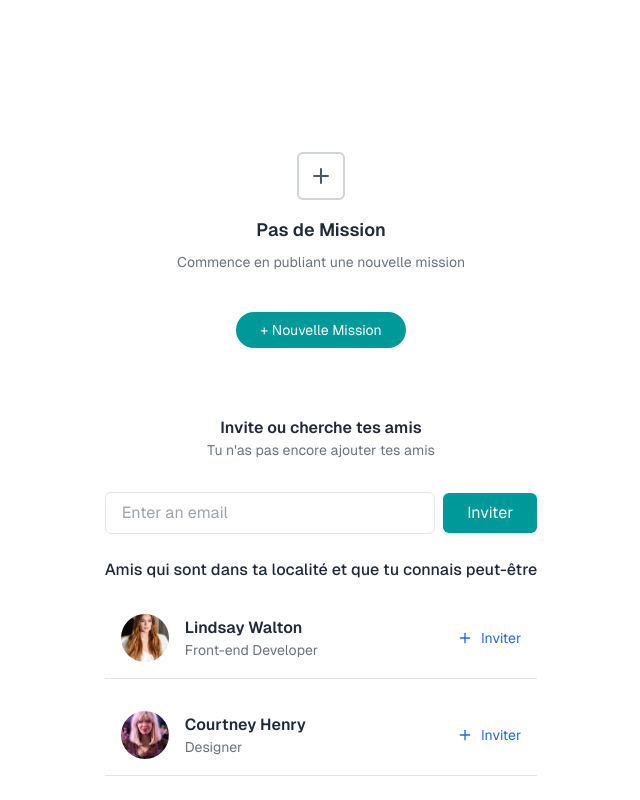
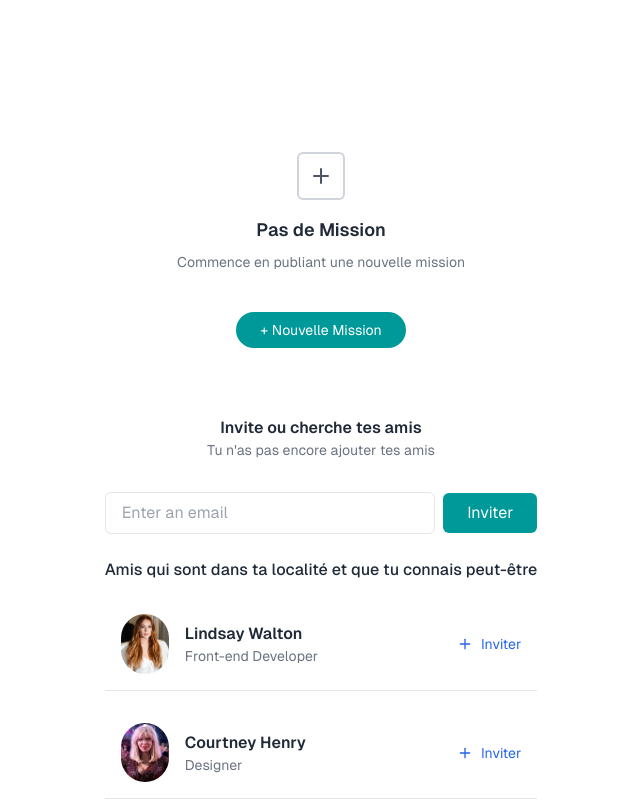
Before and after one commit to umuntu02/reactTuto, a Next.js app: page / in a window 1280 px wide. Shown: the top 800 px of the page, without its empty margins (319-959 px from the left). Built offline with nearby package versions, Linux system fonts and the light colour scheme.

Commit message:
using Image in stand of img

```diff
--- a/app/page.tsx
+++ b/app/page.tsx
@@ -1,4 +1,5 @@
 'use client'
+
 import Image from "next/image";
 import { Plus } from "lucide-react";
 import { useState } from "react";
@@ -69,10 +70,12 @@ export default function Home() {
               {teamMembers.map((member) => (
                 <li key={member.name} className="flex items-center justify-between p-4 border-b">
                   <div className="flex items-center space-x-4">
-                    <img
-                      src={member.avatar}
-                      alt={member.name}
-                      className="w-12 h-12 rounded-full object-cover"
+                      <Image
+                        src={member.avatar}
+                        alt={member.name}
+                        width={48} // Taille fixée de l'image
+                        height={48} // Taille fixée de l'image
+                        className="rounded-full object-cover"
                     />
                     <div>
                       <div className="font-semibold text-gray-800">{member.name}</div>
```
